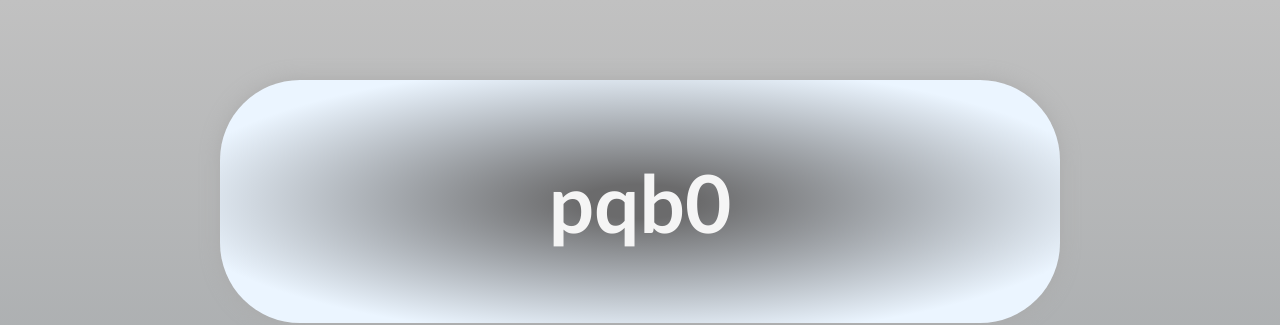
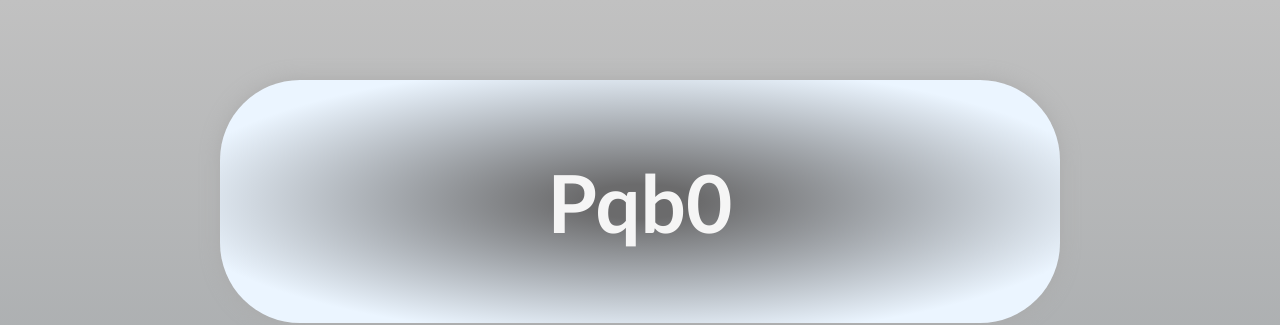
Before and after one commit to pqb0/pqb0.github.io, a plain HTML site: page index.html in a window 1280 px wide. Shown: the top 325 px of the page. Drawn offline with Linux system fonts and the light colour scheme.

Commit message:
Adjust Name

```diff
--- a/index.html
+++ b/index.html
@@ -8,7 +8,7 @@
 </head>
 <body>
     <div class="title-box">
-        <h1 class="title">pqb0</h1>
+        <h1 class="title">Pqb0</h1>
     </div>
 
     <div class="section-box">
```
